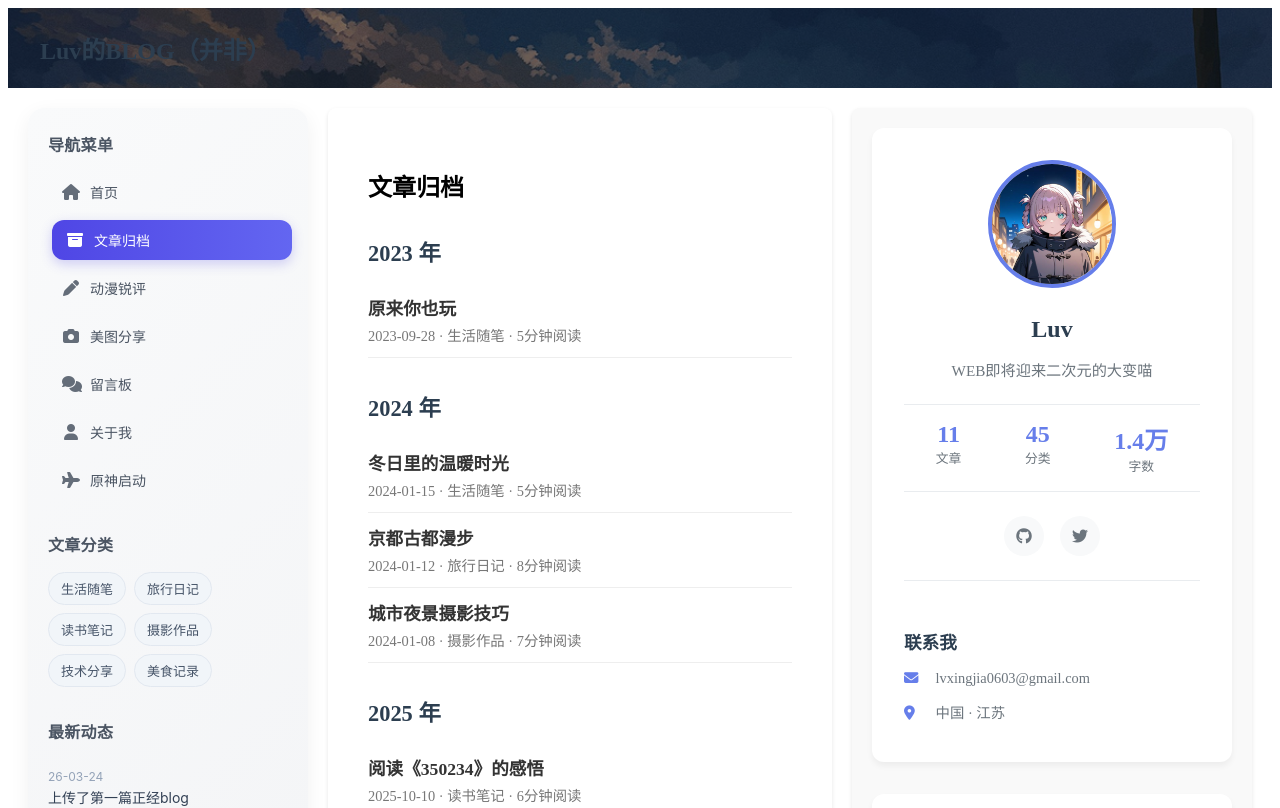
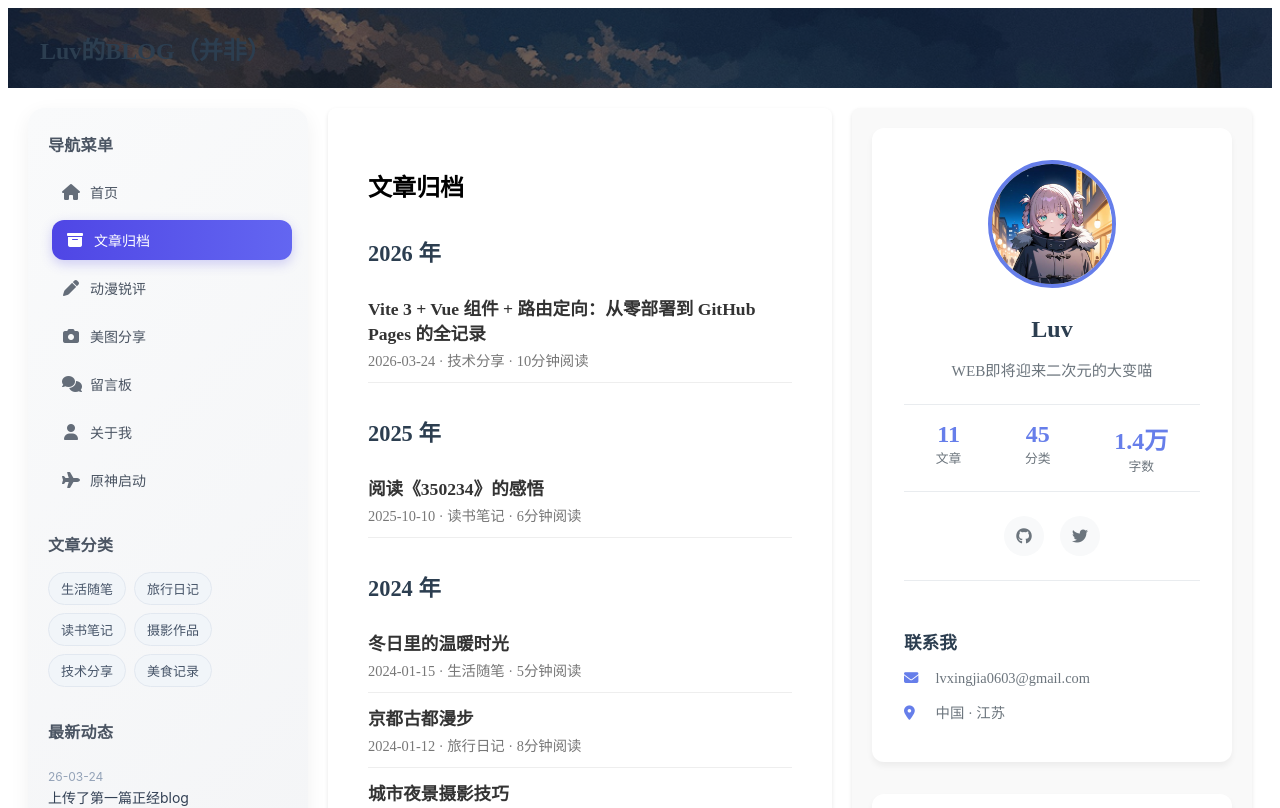
Before and after one commit to lvxingjia/luv_blog, a Vue app: page /#/archive in a window 1280 px wide. Shown: the top 808 px of the page. Built offline with nearby package versions, Linux system fonts and the light colour scheme.

Commit message:
时间逻辑优化

```diff
--- a/src/views/Archive.vue
+++ b/src/views/Archive.vue
@@ -4,10 +4,11 @@
   <div class="archive-page">
     <h2>文章归档</h2>
 
-    <div v-for="(yearGroup, year) in groupedArticles" :key="year" class="year-section">
+    <!-- 遍历排序后的年份数组 -->
+    <div v-for="year in sortedYears" :key="year" class="year-section">
       <h3>{{ year }} 年</h3>
       <ul class="article-list">
-        <li v-for="article in yearGroup" :key="article.id" class="article-item">
+        <li v-for="article in groupedArticles[year]" :key="article.id" class="article-item">
           <router-link :to="`/post/${article.slug}`" class="article-title">
             {{ article.title }}
           </router-link>
@@ -27,17 +28,30 @@ export default {
   name: 'Archive',
   data() {
     return {
-      articles: articles.sort((a, b) => new Date(b.date) - new Date(a.date)), // 按时间正序
+      articles: articles.sort((a, b) => new Date(b.date) - new Date(a.date)), // 按时间倒序（最新在前）
     }
   },
   computed: {
     groupedArticles() {
-      return this.articles.reduce((acc, article) => {
+      // 按年份分组
+      const groups = this.articles.reduce((acc, article) => {
         const year = article.date.split('-')[0]
         if (!acc[year]) acc[year] = []
         acc[year].push(article)
         return acc
       }, {})
+
+      // 对每年的文章按日期倒序排序（同一年内最新在前）
+      Object.keys(groups).forEach((year) => {
+        groups[year].sort((a, b) => new Date(b.date) - new Date(a.date))
+      })
+
+      return groups
+    },
+
+    // 年份倒序（最新年份在前）
+    sortedYears() {
+      return Object.keys(this.groupedArticles).sort((a, b) => b - a)
     },
   },
 }
```
